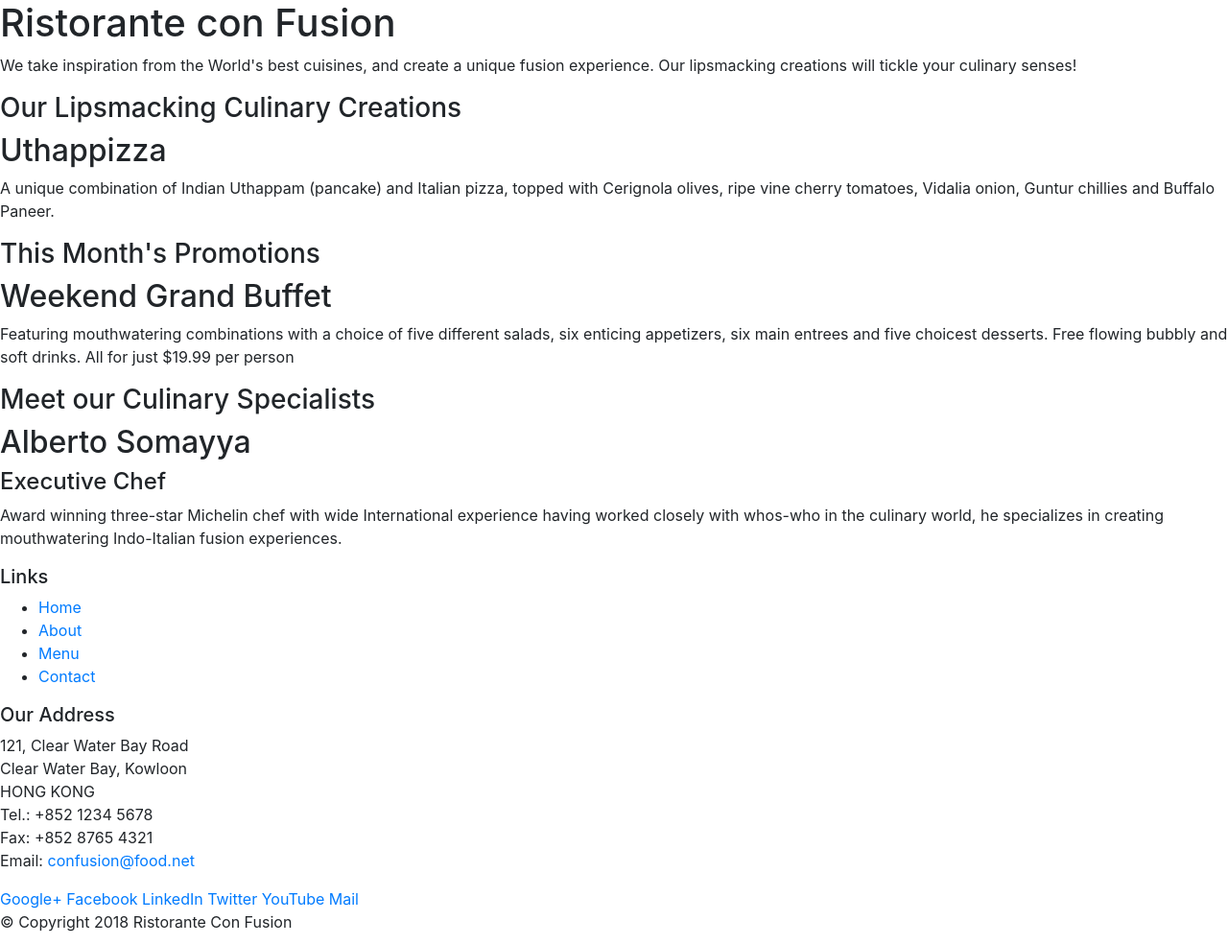
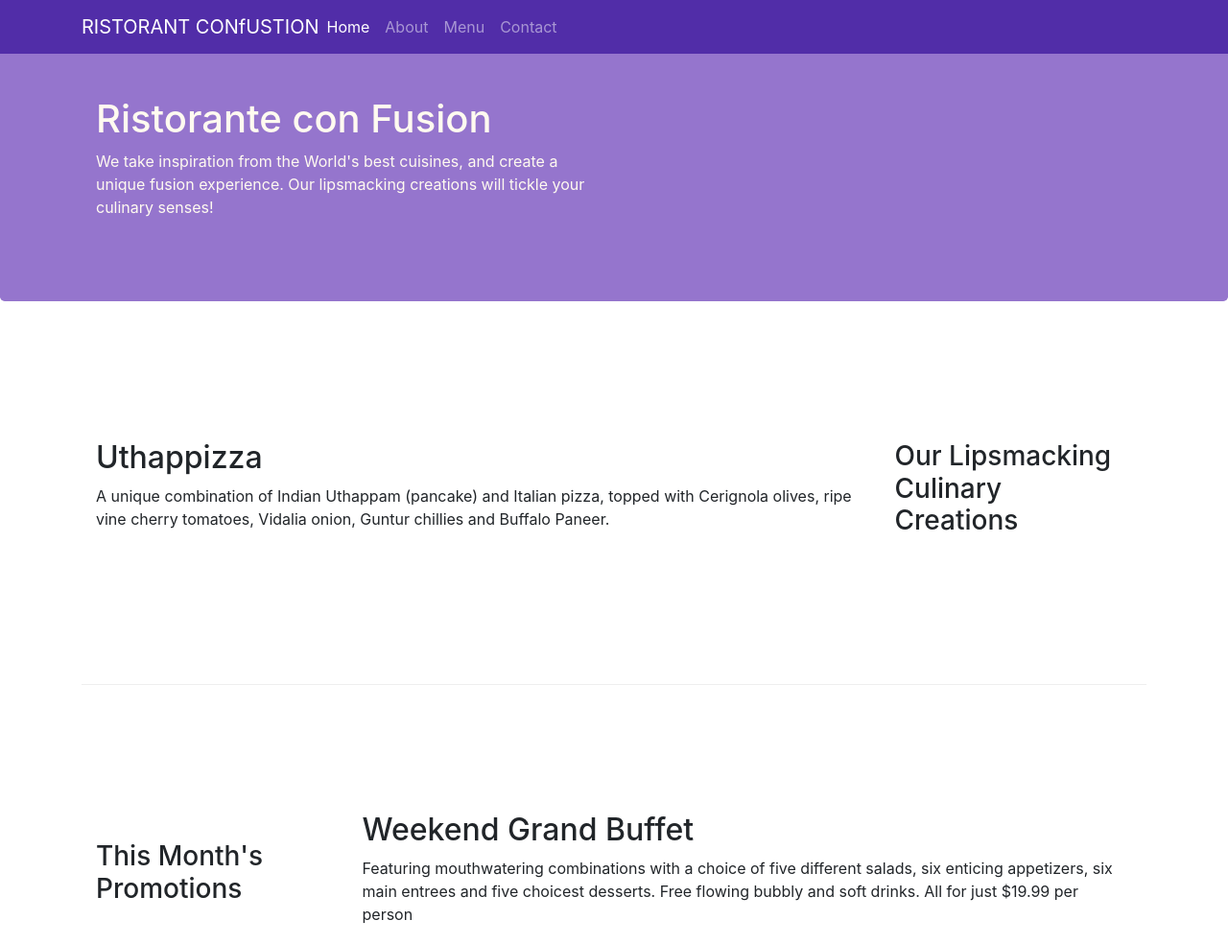
Before and after one commit to wod4ever/Bootstrap, a website: page index.html in a window 1280 px wide. Shown: the top 984 px of the page at 96% size. Drawn offline with nearby package versions, Linux system fonts and the light colour scheme.

Commit message:
navbar and breadcam

```diff
--- /dev/null
+++ b/CSS/style.css
@@ -0,0 +1,64 @@
+.row-header{
+
+margin: 0% auto;
+padding: 0% auto;
+
+
+}
+
+.row-content{
+    margin: 0% auto;
+    padding: 50px 0px 50px 0px;
+    border-bottom: 1px ridge;
+    min-height: 400px;
+
+
+
+
+    }
+
+
+
+
+
+.footer{
+
+background-color: #D1C4E9;
+margin: 20px 0px 20px 0px;
+    }
+
+
+    .jumbotron{
+padding: 70px 30px 70px 30px;
+margin: 0px auto;
+background: #9575CD;
+color: floralwhite;
+
+
+
+    }
+    .address{
+font-size: 80%;
+margin: 0px auto;
+color: #0f0f0f;
+
+
+    }
+
+body{
+
+    padding: 30px 0px 0px 0px;
+    z-index: 0;
+
+
+
+}
+.navbar-dark{
+
+     background-color: #512da8;
+
+}
+.breadcrumb{
+
+    background-color: white;
+}
--- a/index.html
+++ b/index.html
@@ -10,51 +10,74 @@
 
         <!-- Bootstrap CSS -->
         <link rel="stylesheet" href="node_modules/bootstrap/dist/css/bootstrap.min.css">
+        <link rel="stylesheet" href="CSS/style.css">
         <title>Ristorante Con Fusion</title>
 </head>
 
 <body>
 
-    <header>
-        <div>
-            <div>
-                <div>
+        <nav class="navbar navbar-dark navbar-expand-sm  fixed-top">
+            <section class="container" >
+                <button class="navbar-toggler" type="button" data-toggle="collapse" data-target="#Navbar">
+                    <span class="navbar-toggler-icon"></span>
+                </button>
+                <a class="navbar-brand mr-auto" href="index.html">RISTORANT CONfUSTION </a>
+                <section class="collapse navbar-collapse " id="Navbar">
+            <ul class="navbar-nav mr-auto ">
+                <li class="nav-item active" ><a class="nav-link" href="index.html"> Home    </a></li>
+                <li class="nav-item" ><a class="nav-link" href="aboutus.html">  About   </a></li>
+                <li class="nav-item" ><a class="nav-link" href="index.html">   Menu  </a></li>
+                <li class="nav-item" ><a class="nav-link" href="index.html">  Contact   </a></li>
+            </ul>
+                </section>
+
+
+
+            </section>
+
+
+        </nav>
+
+    <header class="jumbotron">
+        <div class="container" >
+            <div class="row  row-header" >
+                <div class= "col-12 col-sm-6">
                     <h1>Ristorante con Fusion</h1>
                     <p>We take inspiration from the World's best cuisines, and create a unique fusion experience. Our lipsmacking creations will tickle your culinary senses!</p>
                 </div>
-                <div>
+                <div class= "col-12 col-sm">
                 </div>
             </div>
         </div>
     </header>
 
-    <div>
-        <div>
-            <div>
+    <div class="container">
+        <div class="row row-content align-items-center">
+            <div class="col-12 col-sm-4 order-sm-last col-md-3">
                 <h3>Our Lipsmacking Culinary Creations</h3>
             </div>
-            <div>
+            <div class="col col-sm  order-sm-first col-md">
                 <h2>Uthappizza</h2>
                 <p>A unique combination of Indian Uthappam (pancake) and Italian pizza, topped with Cerignola olives, ripe vine cherry tomatoes, Vidalia onion, Guntur chillies and Buffalo Paneer.</p>
             </div>
         </div>
 
 
-        <div>
-            <div>
+        <div class="row row-content align-items-center">
+            <div class="col-12 col-sm-4 col-md-3">
                 <h3>This Month's Promotions</h3>
             </div>
-            <div>
+            <div class="col col-sm col-md">
                 <h2>Weekend Grand Buffet</h2>
                 <p>Featuring mouthwatering combinations with a choice of five different salads, six enticing appetizers, six main entrees and five choicest desserts. Free flowing bubbly and soft drinks. All for just $19.99 per person </p>
             </div>
         </div>
 
-        <div>
-            <div>
+        <div class="row row-content align-items-center ">
+            <div class="col-12 col-sm-4  order-sm-last  col-md-3">
                 <h3>Meet our Culinary Specialists</h3>
             </div>
-            <div>
+            <div class="col col-sm order-sm-first col-md">
                 <h2>Alberto Somayya</h2>
                 <h4>Executive Chef</h4>
                 <p>Award winning three-star Michelin chef with wide International experience having worked closely with whos-who in the culinary world, he specializes in creating mouthwatering Indo-Italian fusion experiences. </p>
@@ -62,21 +85,21 @@
         </div>
     </div>
 
-    <footer>
-        <div>
-            <div>
-                <div>
+    <footer class="footer" >
+        <div class="container" >
+            <div class="row ">
+                <div class="col-4 offset-1 col-sm-2">
                     <h5>Links</h5>
-                    <ul>
+                    <ul class="list-unstyled">
                         <li><a href="#">Home</a></li>
                         <li><a href="#">About</a></li>
                         <li><a href="#">Menu</a></li>
                         <li><a href="#">Contact</a></li>
                     </ul>
                 </div>
-                <div>
+                <div class="col-7 col-sm-5">
                     <h5>Our Address</h5>
-                    <address>
+                    <address class="address">
 		              121, Clear Water Bay Road<br>
 		              Clear Water Bay, Kowloon<br>
 		              HONG KONG<br>
@@ -85,8 +108,8 @@
 		              Email: <a href="mailto:confusion@food.net">confusion@food.net</a>
 		           </address>
                 </div>
-                <div>
-                    <div>
+                <div class="col-12 col-sm-4  align-self-center">
+                    <div class="text-center">
                         <a href="http://google.com/+">Google+</a>
                         <a href="http://www.facebook.com/profile.php?id=">Facebook</a>
                         <a href="http://www.linkedin.com/in/">LinkedIn</a>
@@ -96,8 +119,8 @@
                     </div>
                 </div>
            </div>
-           <div>
-                <div>
+           <div class="row  justify-content-center">
+                <div class="col-auto">
                     <p>© Copyright 2018 Ristorante Con Fusion</p>
                 </div>
            </div>
```
Also changed, not shown: aboutus.html (added, +141 -0 lines).
